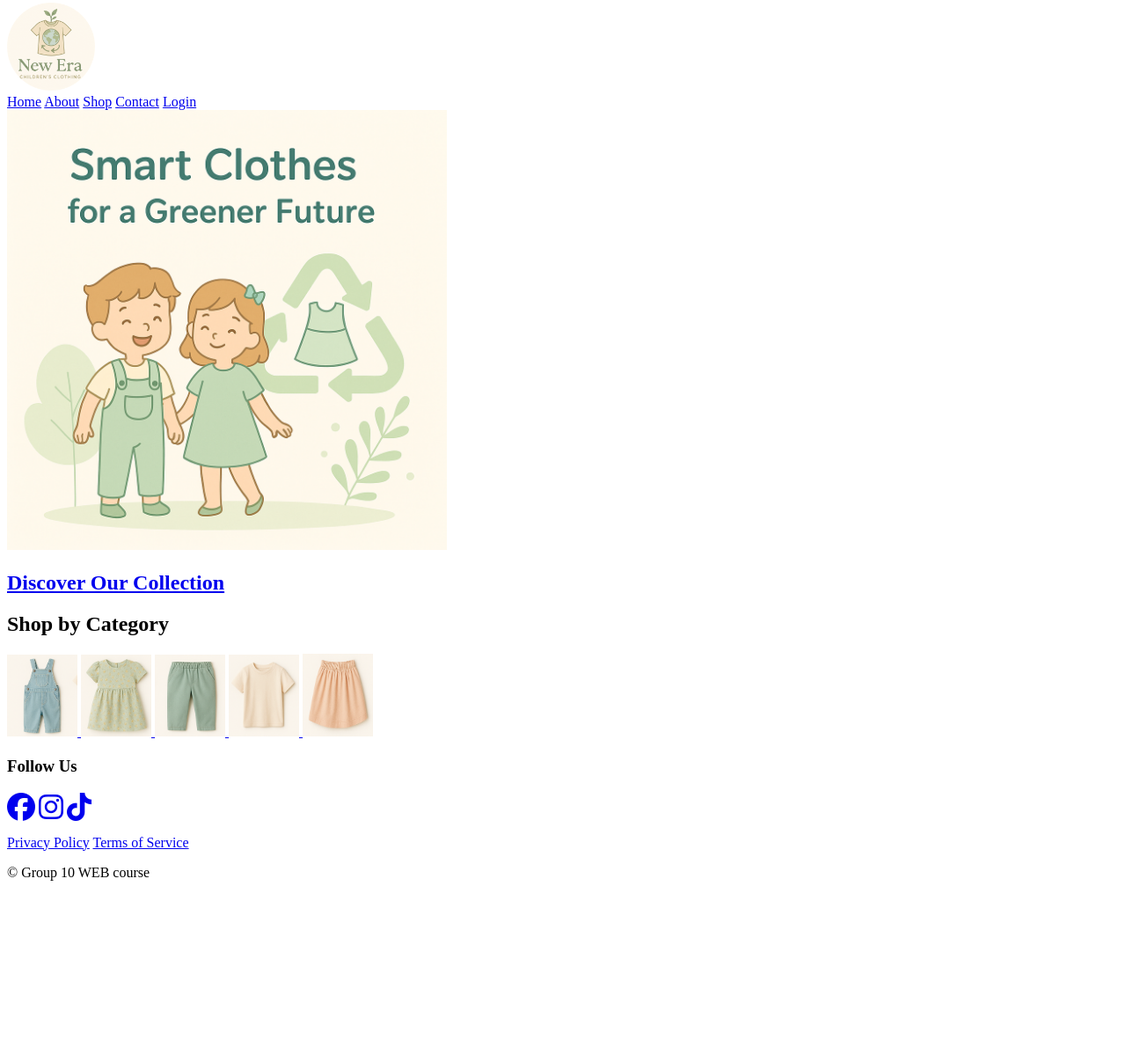
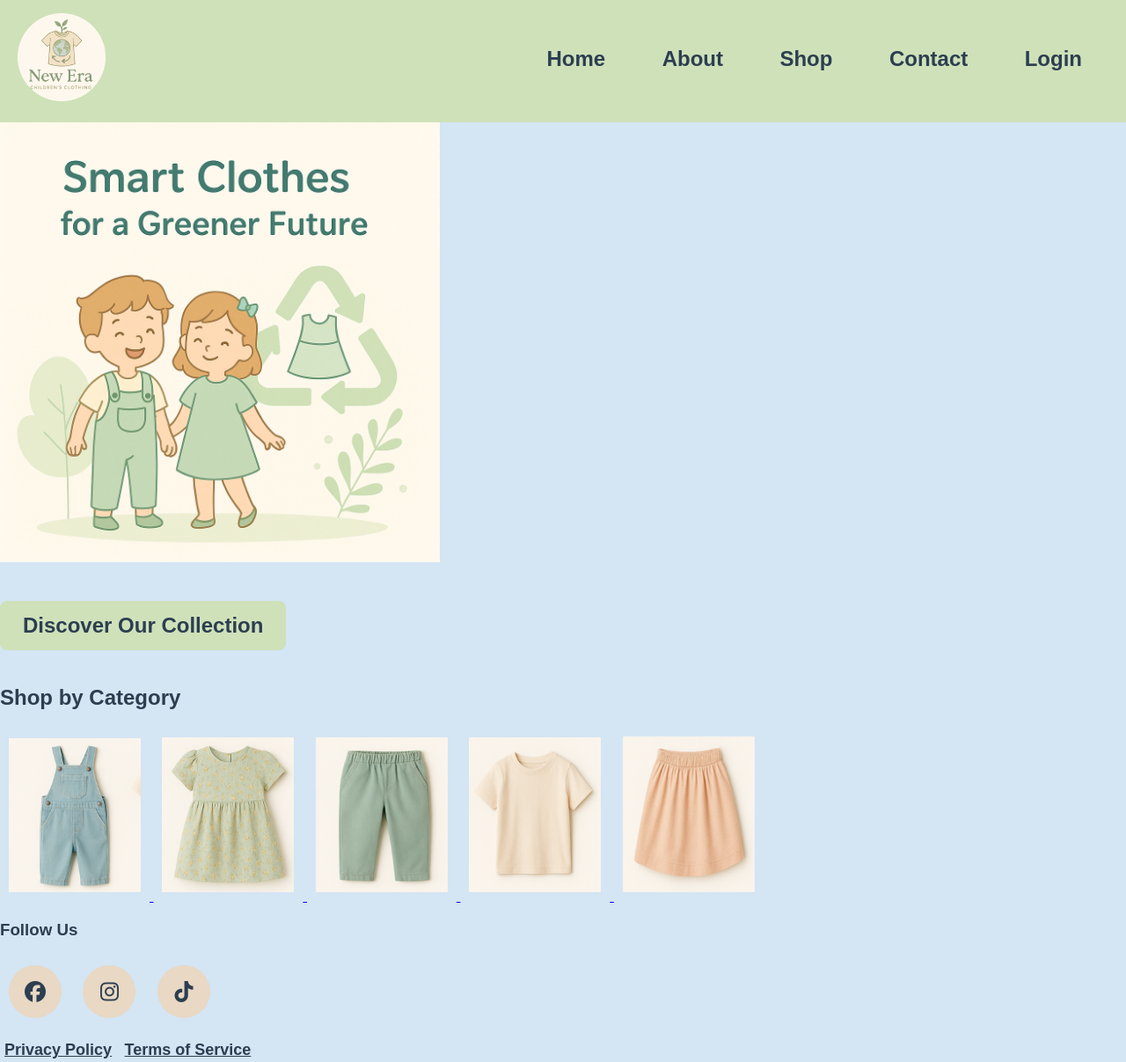
Before and after one commit to tamarbrann/web-course, a plain HTML site: page PART_B/Home.html in a window 1280 px wide. Shown: the part 5-1212 px from the top of the page at 88% size. Before the commit the page ends 1014 px from the top, so only its background shows below. Drawn offline with Linux system fonts and the light colour scheme; a web font is replaced by a local one.

Commit message:
Updated AboutUs and Home pages and added CSS files

```diff
--- /dev/null
+++ b/PART_B/CSS/home.css
@@ -0,0 +1,151 @@
+/* הגדרת משתנים גלובליים */
+:root {
+    --primary-color: #CFE1B9;
+    --accent-color: #E8D8C4;
+    --background-color: #D4E5F4;
+    --text-color: #2C3E50;
+    --font-family: 'Winky Sans', sans-serif;
+  }
+
+  /* עיצוב כללי */
+  body {
+    margin: 0;
+    padding: 0;
+    font-family: var(--font-family);
+    background-color: var(--background-color);
+    color: var(--text-color);
+  }
+
+  /* עיצוב כותרת ראשית */
+  header {
+    background-color: var(--primary-color);
+    padding: 20px;
+    display: flex; /*הלוגו יהיה בצד שמאל והקטגוריות בצד ימין*/
+    justify-content: space-between;
+    align-items: center;/*ממרכז את הפריטים לגובה*/
+  }
+
+
+  /* מרכז את כל מה שמגיע אחרי ההדר */
+  header + * {
+    text-align: center;
+  }
+
+  /* מרכז תמונה גדולה */
+  header + * img {
+    display: block;
+    margin: 0 auto;
+  }
+
+
+ /*  עיצוב לקטגוריות ניווט */
+.navigation a:link,
+.navigation a:visited {
+  display: inline-block; /* כדי לאפשר padding ו-transform */
+  padding: 10px 20px;
+  margin: 0 10px;
+  font-size: 24px;
+  font-weight: bold;
+  text-decoration: none;
+  color: var(--text-color); /* צבע טקסט שהגדרת ב-root */
+  background-color: var(--primary-color); /* צבע רקע לכפתור */
+  border-radius: 8px; /* פינות מעוגלות */
+  transition: background-color 0.3s ease, transform 0.3s ease; /* מעבר חלק */
+}
+
+.navigation a:hover {
+  background-color: var(--accent-color); /* שינוי צבע רקע */
+  color: var(--text-color); /* נשאר אותו צבע טקסט */
+  transform: scale(1.1); /* הגדלה */
+}
+
+
+/* כפתור עבור הלינק Discover Our Collection */
+
+.discover-button:link,
+.discover-button:visited {
+  display: inline-block;
+  padding: 12px 24px;
+  margin: 20px 0;
+  font-size: 24px;
+  font-weight: bold;
+  color: var(--text-color);
+  text-decoration: none;
+  background-color: var(--primary-color); /* צבע רקע ירוק כברירת מחדל */
+  border: 2px solid var(--primary-color); /* מסגרת באותו צבע ירוק */
+  border-radius: 8px;
+  transition: background-color 0.3s ease, color 0.3s ease, transform 0.3s ease;
+}
+
+.discover-button:hover {
+  background-color: var(--accent-color); /* בריחוף - הרקע משתנה לצבע אחר */
+  color: var(--text-color);
+  transform: scale(1.1);
+}
+
+/* עיצוב לוגו של הרשתות */
+  .social-links a {
+    display: inline-flex; /*יישור של האייקונים במרכז*/
+    align-items: center;
+    justify-content: center;
+    width: 60px;
+    height: 60px;
+    margin: 10px;
+    background-color: var(--accent-color); /* הכתום שלך */
+    border-radius: 50%; /* עיגול */
+    text-decoration: none;
+    transition: background-color 0.3s ease, transform 0.3s ease;
+    color: var(--text-color); /* צבע האייקון */
+  }
+
+  .social-links a:hover {
+    background-color: var(--primary-color); /* כשהעכבר עובר, הרקע משתנה */
+    transform: scale(1.1); /* הגדלה עדינה */
+  }
+
+  .social-links i {
+    font-size: 24px; /* גודל האייקון עצמו */
+  }
+
+  /*עיצוב לינקים*/
+  .footer-link:link,
+  .footer-link:visited {
+    display: inline-block;
+    margin: 0 5px;
+    font-size: 18px;
+    font-weight: bold;
+    color: var(--text-color);
+    text-decoration: underline;
+    transition: color 0.3s ease;
+  }
+
+  .footer-link:hover {
+    color: var(--accent-color);
+  }
+
+  footer {
+    background-color: var(--primary-color);
+    text-align: center;
+    padding: 15px;
+    font-size: 0.9em;
+  }
+
+
+  /*  עיצוב ואנימציה של הקטגוריות בגדים*/
+  @keyframes fadeInSlide {
+    0% {
+      opacity: 0;
+      transform: translateX(100px); /*תזוזה 100 פיקסלים ימינה מהעמדה הרגילה שלה*/
+    }
+    100% {
+      opacity: 1;
+      transform: translateX(0);
+    }
+  }
+  .categories img {
+    display: inline-block;
+    margin: 10px;
+    width: 150px;
+    opacity: 0;
+    animation: fadeInSlide 1s forwards;
+  }
--- a/PART_B/Home.html
+++ b/PART_B/Home.html
@@ -1,6 +1,9 @@
 <!DOCTYPE html>
 <html lang="en">
 <head>
+  <link rel="stylesheet" href="css/home.css">
+  <link href="https://fonts.googleapis.com/css2?family=Winky+Sans:wght@300&display=swap" rel="stylesheet">
+
     <meta charset="UTF-8">
     <meta name="viewport" content="width=device-width, initial-scale=1.0">
     <title>New Era</title>
@@ -26,11 +29,13 @@
 
       <img src="picture/home.png" alt="Logo" width="500" />
 
-      <h2><a href="Products.html">Discover Our Collection</a> </h2>
+      <h2><a href="Products.html" class="discover-button">Discover Our Collection</a></h2>
+
 
       <h2>Shop by Category</h2>
 
       <!--Images that are buttons to the product page-->
+      <div class="categories">
       <a href="Products.html">
         <img src="picture/overalls.png" alt="Overalls" width="80">
       </a>
@@ -50,7 +55,7 @@
       <a href="Products.html">
         <img src="picture/skirt.png" alt="Skirt" width="80">
       </a>
-
+    </div>
 
     <h3>Follow Us</h3>
     <!--Links to social media-->
@@ -64,7 +69,10 @@
     </p>
 
     <!--Links to the Terms of Service and Privacy Policy-->
-    <a href="PrivacyPolicy.html" >Privacy Policy</a> <a href="TermsOfService.html" >Terms of Service</a>
+    <a href="PrivacyPolicy.html" class="footer-link">Privacy Policy</a>
+<a href="TermsOfService.html" class="footer-link">Terms of Service</a>
+
+
     <p>
 
     </p>
```
Also changed, not shown: PART_B/AboutUs.html (+2 -0 lines), PART_B/Products.html (+2 -0 lines), PART_B/SingUp.html (+2 -0 lines).
